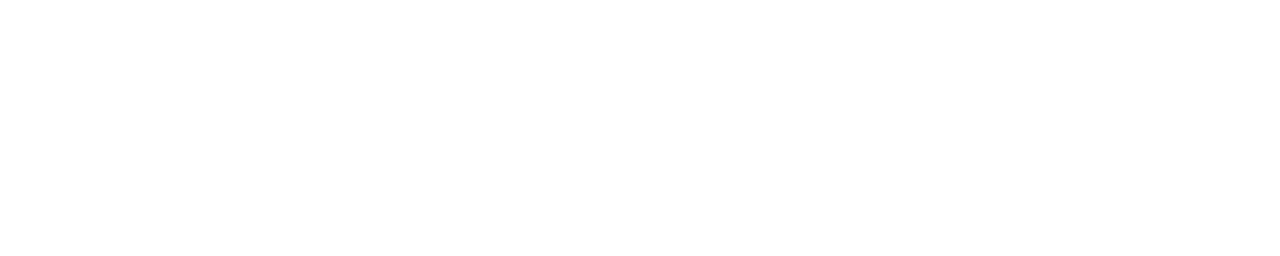
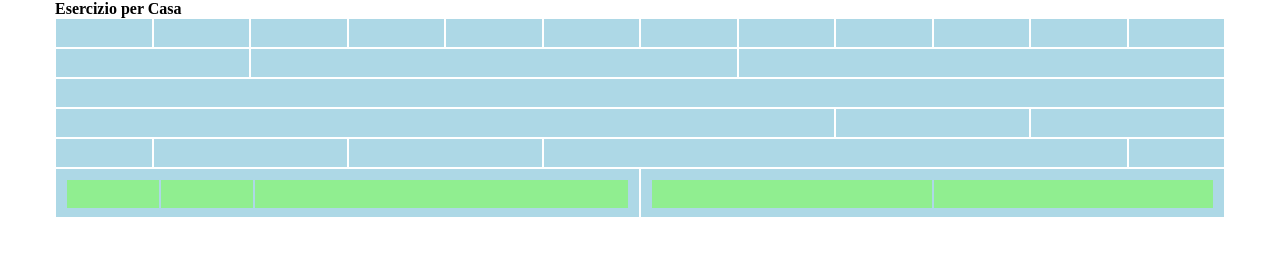
Before and after one commit to LeleGuidi/html-css-12bool, a plain HTML site: page index.html in a window 1280 px wide. Drawn offline with Linux system fonts and the light colour scheme.

Commit message:
Completato primo container

```diff
--- a/css/style.css
+++ b/css/style.css
@@ -0,0 +1,30 @@
+/*----------------
+    CONTENITORE
+----------------*/
+.container {
+    min-height: 800px;
+    margin-bottom: 20px;
+}
+
+/*----------------
+    COLONNE
+----------------*/
+[class*="col"] {
+    background-color: lightblue;
+    border: 1px solid white;
+    height: 30px;
+    padding: 10px;
+}
+
+[class*="col"] [class*="col"] {
+    background-color: lightgreen;
+    border: 1px solid lightblue;
+
+}
+
+/*----------------
+    ALTEZZE
+----------------*/
+.height-50 {
+    height: 50px;
+}
--- a/index.html
+++ b/index.html
@@ -9,6 +9,57 @@
     <link rel="stylesheet" href="css/style.css">
 </head>
 <body>
-
+    <div class="container">
+        <h4>Esercizio per Casa</h4>
+        <div class="row">
+            <div class="col-1"></div>
+            <div class="col-1"></div>
+            <div class="col-1"></div>
+            <div class="col-1"></div>
+            <div class="col-1"></div>
+            <div class="col-1"></div>
+            <div class="col-1"></div>
+            <div class="col-1"></div>
+            <div class="col-1"></div>
+            <div class="col-1"></div>
+            <div class="col-1"></div>
+            <div class="col-1"></div>
+        </div>
+        <div class="row">
+            <div class="col-2"></div>
+            <div class="col-5"></div>
+            <div class="col-5"></div>
+        </div>
+        <div class="row">
+            <div class="col-12"></div>
+        </div>
+        <div class="row">
+            <div class="col-8"></div>
+            <div class="col-2"></div>
+            <div class="col-2"></div>
+        </div>
+        <div class="row">
+            <div class="col-1"></div>
+            <div class="col-2"></div>
+            <div class="col-2"></div>
+            <div class="col-6"></div>
+            <div class="col-1"></div>
+        </div>
+        <div class="row">
+            <div class="col-6 height-50">
+                <div class="row">
+                    <div class="col-2"></div>
+                    <div class="col-2"></div>
+                    <div class="col-8"></div>
+                </div>
+            </div>
+            <div class="col-6 height-50">
+                <div class="row">
+                    <div class="col-6"></div>
+                    <div class="col-6"></div>
+                </div>
+            </div>
+        </div>
+    </div>
 </body>
 </html>
```
